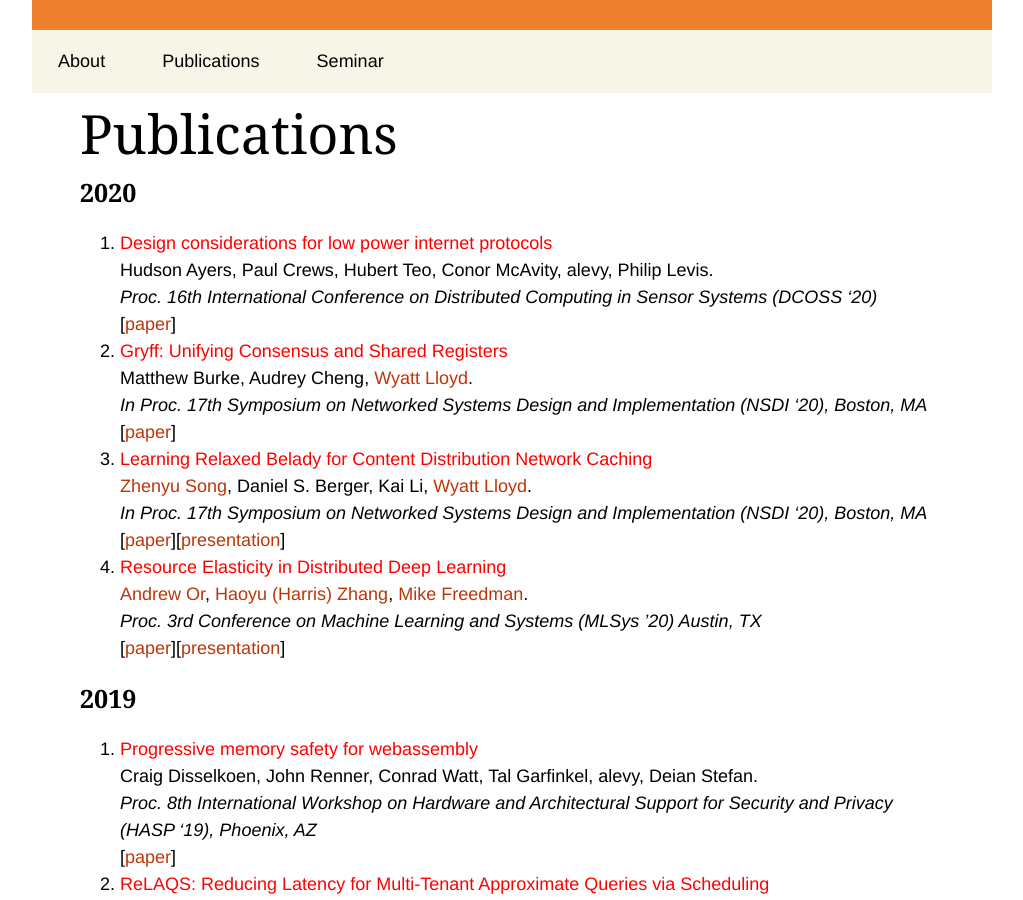
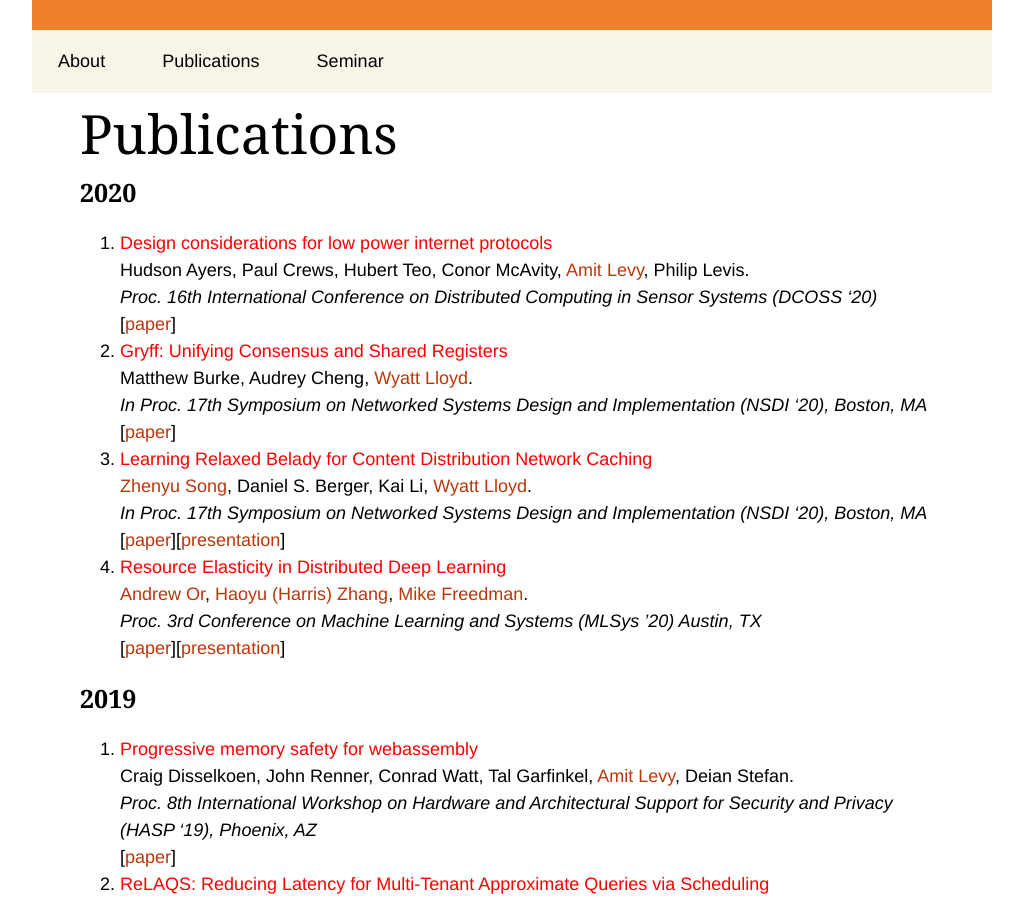
Before and after one commit to princeton-sns/www, a Jekyll site: the page built from publications.md, in a window 1280 px wide and 900 px high, scrolled down 305 px. Shown: the whole window, without its empty margins (128-1151 px from the left). Built offline with Jekyll 4.4.1, drawn with Linux system fonts in a browser that asks for light colours; some web fonts are replaced.

Commit message:
I don't even know who I am!!

```diff
--- a/_data/publications.yml
+++ b/_data/publications.yml
@@ -34,7 +34,7 @@
     - Paul Crews
     - Hubert Teo
     - Conor McAvity
-    - alevy
+    - aalevy
     - Philip Levis
   venue: "Proc. 16th International Conference on Distributed Computing in Sensor Systems (DCOSS '20)"
   year: 2020
@@ -57,7 +57,7 @@
     - John Renner
     - Conrad Watt
     - Tal Garfinkel
-    - alevy
+    - aalevy
     - Deian Stefan
   venue: "Proc. 8th International Workshop on Hardware and Architectural Support for Security and Privacy (HASP '19), Phoenix, AZ"
   year: 2019
```
